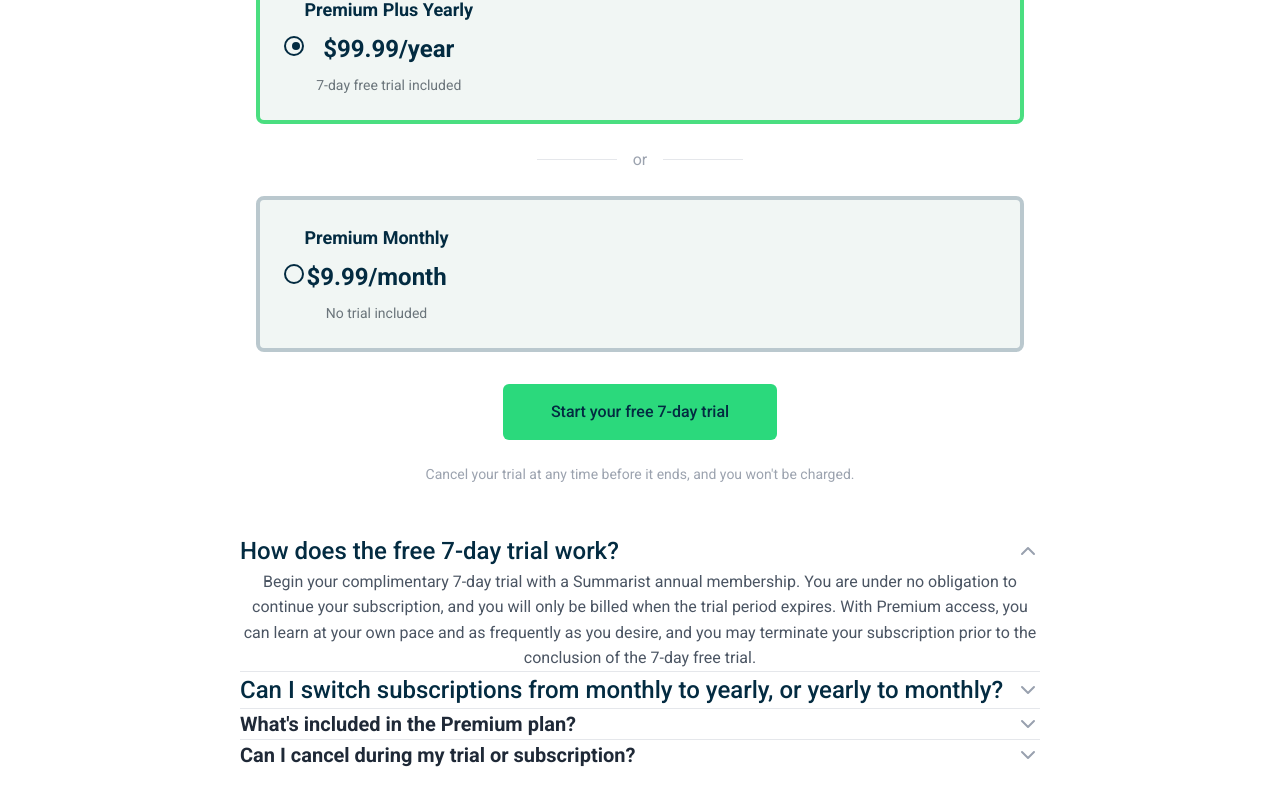
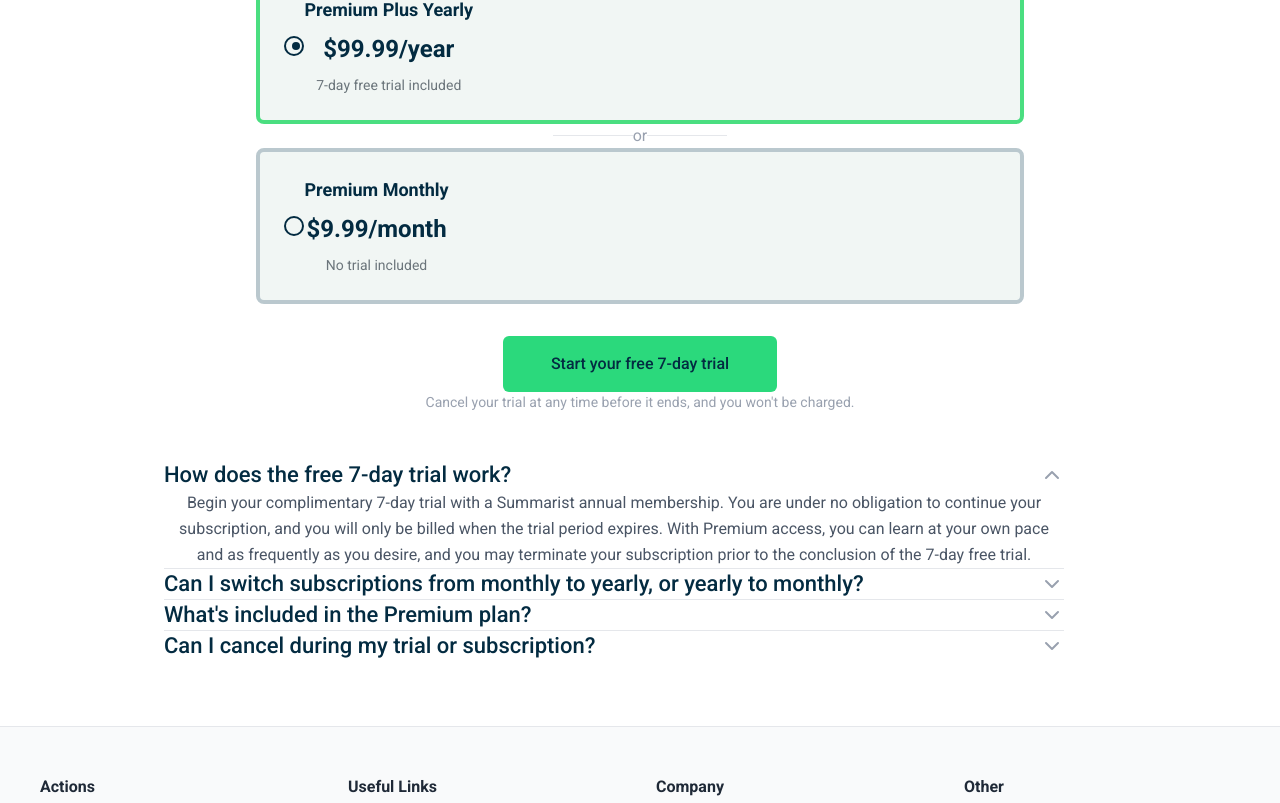
Before and after one commit to DerrickSimilien/Summarist-Virtual-Internship, a Next.js app: page /choose-plan in a window 1280 px wide. Shown: the part 897-1700 px from the top of the page. Built offline with nearby package versions, Linux system fonts and the light colour scheme.

Commit message:
Initialized git repository

```diff
--- a/src/app/choose-plan/page.tsx
+++ b/src/app/choose-plan/page.tsx
@@ -11,7 +11,7 @@
   const [expandedFaq, setExpandedFaq] = useState('trial');
 
   const [showFixedCTA, setShowFixedCTA] = useState(true);
-  const inlineCtaRef = useRef(null);
+  const inlineCtaRef = useRef<HTMLDivElement | null>(null);
 
   useEffect(() => {
     if (!inlineCtaRef.current) return;
@@ -27,7 +27,7 @@
     return () => observer.disconnect();
   }, []);
 
-  const toggleFaq = (faqId) => {
+  const toggleFaq = (faqId: string | null) => {
     setExpandedFaq(expandedFaq === faqId ? null : faqId);
   };
 
@@ -39,7 +39,7 @@
     if (selectedPlan === 'yearly') {
       return "Cancel your trial at any time before it ends, and you won't be charged.";
     } else {
-      return "30-day money back guarantee, no questions asked.";
+      return '30-day money back guarantee, no questions asked.';
     }
   };
 
@@ -70,7 +70,8 @@
               lineHeight: '1.1',
               margin: '0px 0px 40px',
               maxWidth: '800px',
-              margin: '0 auto 40px auto',
+              marginLeft: 'auto',
+              marginRight: 'auto',
             }}
           >
             Get unlimited access to many amazing books to read
@@ -102,18 +103,8 @@
         </div>
       </div>
 
-      <div
-        className="text-center"
-        style={{
-          padding: '64px 24px',
-          maxWidth: '1000px',
-          margin: '0 auto',
-        }}
-      >
-        <div
-          className="grid grid-cols-1 md:grid-cols-3 gap-12"
-          style={{ marginBottom: '64px' }}
-        >
+      <div className="text-center" style={{ padding: '64px 24px', maxWidth: '1000px', margin: '0 auto' }}>
+        <div className="grid grid-cols-1 md:grid-cols-3 gap-12" style={{ marginBottom: '64px' }}>
           <div className="text-center">
             <div
               className="mx-auto mb-4 flex items-center justify-center"
@@ -127,23 +118,10 @@
             >
               <IoDocumentTextSharp className="w-14 h-14" style={{ color: '#032B41' }} />
             </div>
-            <h3
-              className="font-bold mb-2"
-              style={{
-                color: '#1F2937',
-                fontSize: '18px',
-              }}
-            >
+            <h3 className="font-bold mb-2" style={{ color: '#1F2937', fontSize: '18px' }}>
               Key ideas in few min
             </h3>
-            <p
-              style={{
-                color: '#6B7280',
-                fontSize: '16px',
-              }}
-            >
-              with many books to read
-            </p>
+            <p style={{ color: '#6B7280', fontSize: '16px' }}>with many books to read</p>
           </div>
 
           <div className="text-center">
@@ -159,23 +137,10 @@
             >
               <RiPlantFill className="w-14 h-14" style={{ color: '#032B41' }} />
             </div>
-            <h3
-              className="font-bold mb-2"
-              style={{
-                color: '#1F2937',
-                fontSize: '18px',
-              }}
-            >
+            <h3 className="font-bold mb-2" style={{ color: '#1F2937', fontSize: '18px' }}>
               3 million people growing
             </h3>
-            <p
-              style={{
-                color: '#6B7280',
-                fontSize: '16px',
-              }}
-            >
-              with Summarist everyday
-            </p>
+            <p style={{ color: '#6B7280', fontSize: '16px' }}>with Summarist everyday</p>
           </div>
 
           <div className="text-center">
@@ -191,34 +156,15 @@
             >
               <FaHandshake className="w-14 h-14" style={{ color: '#032B41' }} />
             </div>
-            <h3
-              className="font-bold mb-2"
-              style={{
-                color: '#1F2937',
-                fontSize: '18px',
-              }}
-            >
+            <h3 className="font-bold mb-2" style={{ color: '#1F2937', fontSize: '18px' }}>
               Precise recommendations
             </h3>
-            <p
-              style={{
-                color: '#6B7280',
-                fontSize: '16px',
-              }}
-            >
-              collections curated by experts
-            </p>
+            <p style={{ color: '#6B7280', fontSize: '16px' }}>collections curated by experts</p>
           </div>
         </div>
 
         <div style={{ marginBottom: '48px' }}>
-          <h2
-            className="font-bold text-center mb-8"
-            style={{
-              color: '#1F2937',
-              fontSize: '32px',
-            }}
-          >
+          <h2 className="font-bold text-center mb-8" style={{ color: '#1F2937', fontSize: '32px' }}>
             Choose the plan that fits you
           </h2>
 
@@ -285,14 +231,7 @@
                     >
                       $99.99/year
                     </p>
-                    <p
-                      style={{
-                        color: '#6B757B',
-                        fontSize: '14px',
-                        fontFamily: 'Roboto, sans-serif',
-                        margin: '0px',
-                      }}
-                    >
+                    <p style={{ color: '#6B757B', fontSize: '14px', fontFamily: 'Roboto, sans-serif', margin: '0px' }}>
                       7-day free trial included
                     </p>
                   </div>
@@ -300,20 +239,10 @@
               </div>
             </div>
 
-            <div className="flex items-center justify-center" style={{ margin: '24px 0' }}>
-              <div style={{
-                width: '80px',
-                height: '1px',
-                backgroundColor: '#E5E7EB',
-                marginRight: '16px'
-              }}></div>
-              <span style={{ color: '#9CA3AF', fontSize: '16px' }}>or</span>
-              <div style={{
-                width: '80px',
-                height: '1px',
-                backgroundColor: '#E5E7EB',
-                marginLeft: '16px'
-              }}></div>
+            <div className="flex items-center justify-center my-6">
+              <div className="w-20 h-px bg-gray-200 mr-4" />
+              <span className="text-gray-400 text-base">or</span>
+              <div className="w-20 h-px bg-gray-200 ml-4" />
             </div>
 
             <div
@@ -378,14 +307,7 @@
                     >
                       $9.99/month
                     </p>
-                    <p
-                      style={{
-                        color: '#6B757B',
-                        fontSize: '14px',
-                        fontFamily: 'Roboto, sans-serif',
-                        margin: '0px',
-                      }}
-                    >
+                    <p style={{ color: '#6B757B', fontSize: '14px', fontFamily: 'Roboto, sans-serif', margin: '0px' }}>
                       No trial included
                     </p>
                   </div>
@@ -417,186 +339,68 @@
               {getButtonText()}
             </button>
 
-            <p
-              className="text-center"
-              style={{
-                color: '#9CA3AF',
-                fontSize: '14px',
-                marginTop: '24px',
-              }}
-            >
-              {getDisclaimerText()}
-            </p>
+            <p className="text-center text-gray-400 text-sm mt-6">{getDisclaimerText()}</p>
           </div>
         </div>
 
-        <div style={{ maxWidth: '800px', margin: '0 auto' }}>
+        {/* ===================== FAQ (Tailwind) ===================== */}
+        <div className="max-w-[900px] mx-auto px-6 mt-14">
+  {[
+    {
+      id: 'trial',
+      q: 'How does the free 7-day trial work?',
+      a: `Begin your complimentary 7-day trial with a Summarist annual membership. You are under no obligation to continue your subscription, and you will only be billed when the trial period expires. With Premium access, you can learn at your own pace and as frequently as you desire, and you may terminate your subscription prior to the conclusion of the 7-day free trial.`,
+    },
+    {
+      id: 'switch',
+      q: 'Can I switch subscriptions from monthly to yearly, or yearly to monthly?',
+      a: `While an annual plan is active, it is not feasible to switch to a monthly plan. However, once the current month ends, transitioning from a monthly plan to an annual plan is an option.`,
+    },
+    {
+      id: 'premium',
+      q: "What's included in the Premium plan?",
+      a: `Premium membership provides you with the ultimate Summarist experience, including unrestricted entry to many best-selling books high-quality audio, the ability to download titles for offline reading, and the option to send your reads to your Kindle.`,
+    },
+    {
+      id: 'cancel',
+      q: 'Can I cancel during my trial or subscription?',
+      a: `You will not be charged if you cancel your trial before its conclusion. While you will not have complete access to the entire Summarist library, you can still expand your knowledge with one curated book per day.`,
+    },
+  ].map((item, idx, arr) => {
+    const isOpen = expandedFaq === item.id;
+    const isLast = idx === arr.length - 1;
+    return (
       <div
-            className="border-b border-gray-200 py-6"
-            style={{ borderBottom: '1px solid #E5E7EB' }}
+        key={item.id}
+        className={`group py-10 ${!isLast ? 'border-b border-gray-200' : ''}`}
       >
         <button
-              className="flex justify-between items-center w-full text-left"
-              onClick={() => toggleFaq('trial')}
-              style={{ background: 'none', border: 'none', cursor: 'pointer' }}
+          onClick={() => toggleFaq(item.id)}
+          className="flex w-full items-center justify-between text-left"
+          style={{ background: 'transparent' }}
+          aria-expanded={isOpen}
         >
-              <h3
-                className="font-medium"
-                style={{
-                  color: '#032B41',
-                  fontSize: '24px',
-                  fontFamily: 'Roboto, sans-serif',
-                  fontWeight: '500',
-                  position: 'relative',
-                  marginBottom: '0',
-                  transition: '.3s',
-                }}
-              >
-                How does the free 7-day trial work?
+          <h3 className="text-[22px] leading-snug font-medium text-[#032B41]">
+            {item.q}
           </h3>
-              {expandedFaq === 'trial' ? (
-                <ChevronUp className="w-6 h-6 text-gray-400" />
+          {isOpen ? (
+            <ChevronUp className="shrink-0 w-6 h-6 text-gray-400" />
           ) : (
-                <ChevronDown className="w-6 h-6 text-gray-400" />
+            <ChevronDown className="shrink-0 w-6 h-6 text-gray-400" />
           )}
         </button>
 
-            {expandedFaq === 'trial' && (
-              <div
-                className="mt-4"
-                style={{
-                  color: '#4B5563',
-                  fontSize: '16px',
-                  lineHeight: '1.6',
-                }}
-              >
-                Begin your complimentary 7-day trial with a Summarist annual membership. You are under no obligation to
-                continue your subscription, and you will only be billed when the trial period expires. With Premium
-                access, you can learn at your own pace and as frequently as you desire, and you may terminate your
-                subscription prior to the conclusion of the 7-day free trial.
+        {isOpen && (
+          <div className="mt-4 text-[16px] leading-relaxed text-gray-600">
+            {item.a}
           </div>
         )}
       </div>
-
-          <div
-            className="border-b border-gray-200 py-6"
-            style={{ borderBottom: '1px solid #E5E7EB' }}
-          >
-            <button
-              className="flex justify-between items-center w-full text-left"
-              onClick={() => toggleFaq('switch')}
-              style={{ background: 'none', border: 'none', cursor: 'pointer' }}
-            >
-              <h3
-                className="font-medium"
-                style={{
-                  color: '#032B41',
-                  fontSize: '24px',
-                  fontFamily: 'Roboto, sans-serif',
-                  fontWeight: '500',
-                  position: 'relative',
-                  marginBottom: '0',
-                  transition: '.3s',
-                }}
-              >
-                Can I switch subscriptions from monthly to yearly, or yearly to monthly?
-              </h3>
-              {expandedFaq === 'switch' ? (
-                <ChevronUp className="w-6 h-6 text-gray-400" />
-              ) : (
-                <ChevronDown className="w-6 h-6 text-gray-400" />
-              )}
-            </button>
-
-            {expandedFaq === 'switch' && (
-              <div
-                className="mt-4"
-                style={{
-                  color: '#4B5563',
-                  fontSize: '16px',
-                  lineHeight: '1.6',
-                }}
-              >
-                While an annual plan is active, it is not feasible to switch to a monthly plan. However, once the current month ends, transitioning from a monthly plan to an annual plan is an option.
-              </div>
-            )}
+    );
+  })}
 </div>
 
-          <div
-            className="border-b border-gray-200 py-6"
-            style={{ borderBottom: '1px solid #E5E7EB' }}
-          >
-            <button
-              className="flex justify-between items-center w-full text-left"
-              onClick={() => toggleFaq('premium')}
-              style={{ background: 'none', border: 'none', cursor: 'pointer' }}
-            >
-              <h3
-                className="font-bold"
-                style={{
-                  color: '#1F2937',
-                  fontSize: '20px',
-                }}
-              >
-                What's included in the Premium plan?
-              </h3>
-              {expandedFaq === 'premium' ? (
-                <ChevronUp className="w-6 h-6 text-gray-400" />
-              ) : (
-                <ChevronDown className="w-6 h-6 text-gray-400" />
-              )}
-            </button>
-
-            {expandedFaq === 'premium' && (
-              <div
-                className="mt-4"
-                style={{
-                  color: '#4B5563',
-                  fontSize: '16px',
-                  lineHeight: '1.6',
-                }}
-              >
-                Premium membership provides you with the ultimate Summarist experience, including unrestricted entry to many best-selling books high-quality audio, the ability to download titles for offline reading, and the option to send your reads to your Kindle.
-              </div>
-            )}
-          </div>
-
-          <div className="py-6">
-            <button
-              className="flex justify-between items-center w-full text-left"
-              onClick={() => toggleFaq('cancel')}
-              style={{ background: 'none', border: 'none', cursor: 'pointer' }}
-            >
-              <h3
-                className="font-bold"
-                style={{
-                  color: '#1F2937',
-                  fontSize: '20px',
-                }}
-              >
-                Can I cancel during my trial or subscription?
-              </h3>
-              {expandedFaq === 'cancel' ? (
-                <ChevronUp className="w-6 h-6 text-gray-400" />
-              ) : (
-                <ChevronDown className="w-6 h-6 text-gray-400" />
-              )}
-            </button>
-
-            {expandedFaq === 'cancel' && (
-              <div
-                className="mt-4"
-                style={{
-                  color: '#4B5563',
-                  fontSize: '16px',
-                  lineHeight: '1.6',
-                }}
-              >
-                You will not be charged if you cancel your trial before its conclusion. While you will not have complete access to the entire Summarist library, you can still expand your knowledge with one curated book per day.
-              </div>
-            )}
-          </div>
-        </div>
+        {/* =================== /FAQ (Tailwind end) ================== */}
       </div>
 
       <footer
@@ -607,10 +411,7 @@
           padding: '48px 24px',
         }}
       >
-        <div
-          className="grid grid-cols-2 md:grid-cols-4 gap-8"
-          style={{ maxWidth: '1200px', margin: '0 auto' }}
-        >
+        <div className="grid grid-cols-2 md:grid-cols-4 gap-8" style={{ maxWidth: '1200px', margin: '0 auto' }}>
           <div>
             <h4 className="font-bold mb-4" style={{ color: '#1F2937', fontSize: '16px' }}>
               Actions
@@ -661,7 +462,7 @@
               </li>
               <li>
                 <a href="#" style={{ color: '#6B7280', fontSize: '14px' }}>
-                  Authors & Publishers
+                  Authors &amp; Publishers
                 </a>
               </li>
             </ul>
@@ -724,21 +525,13 @@
           </div>
         </div>
 
-        <div
-          className="text-center mt-8 pt-8 border-t"
-          style={{ borderTop: '1px solid #E5E7EB' }}
-        >
+        <div className="text-center mt-8 pt-8 border-t" style={{ borderTop: '1px solid #E5E7EB' }}>
           <p style={{ color: '#6B7280', fontSize: '14px' }}>Copyright © 2023 Summarist.</p>
         </div>
       </footer>
 
       {showFixedCTA && (
-        <div
-          className="fixed bottom-0 left-0 right-0 bg-white z-50"
-          style={{
-            padding: '16px 24px'
-          }}
-        >
+        <div className="fixed bottom-0 left-0 right-0 bg-white z-50" style={{ padding: '16px 24px' }}>
           <div className="flex flex-col items-center justify-center">
             <button
               className="font-medium rounded-md transition-colors"
@@ -761,15 +554,7 @@
               {getButtonText()}
             </button>
 
-            <p
-              className="text-center"
-              style={{
-                color: '#6b757b',
-                fontSize: '12px',
-                fontFamily: 'Roboto, sans-serif',
-                marginTop: '8px',
-              }}
-            >
+            <p className="text-center" style={{ color: '#6b757b', fontSize: '12px', fontFamily: 'Roboto, sans-serif', marginTop: '8px' }}>
               {getDisclaimerText()}
             </p>
           </div>
```
Lines whose indentation alone changed are shown as unchanged.
